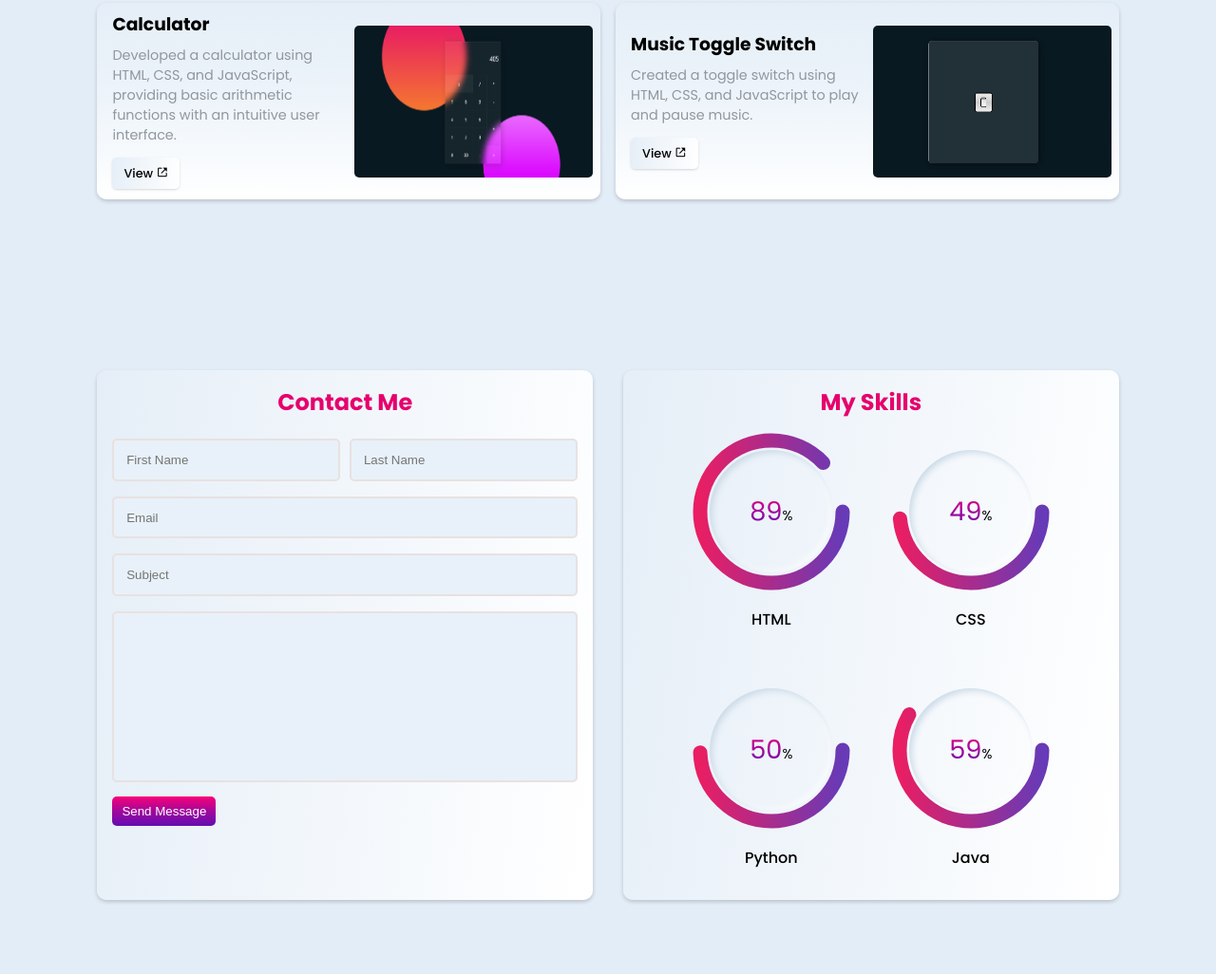
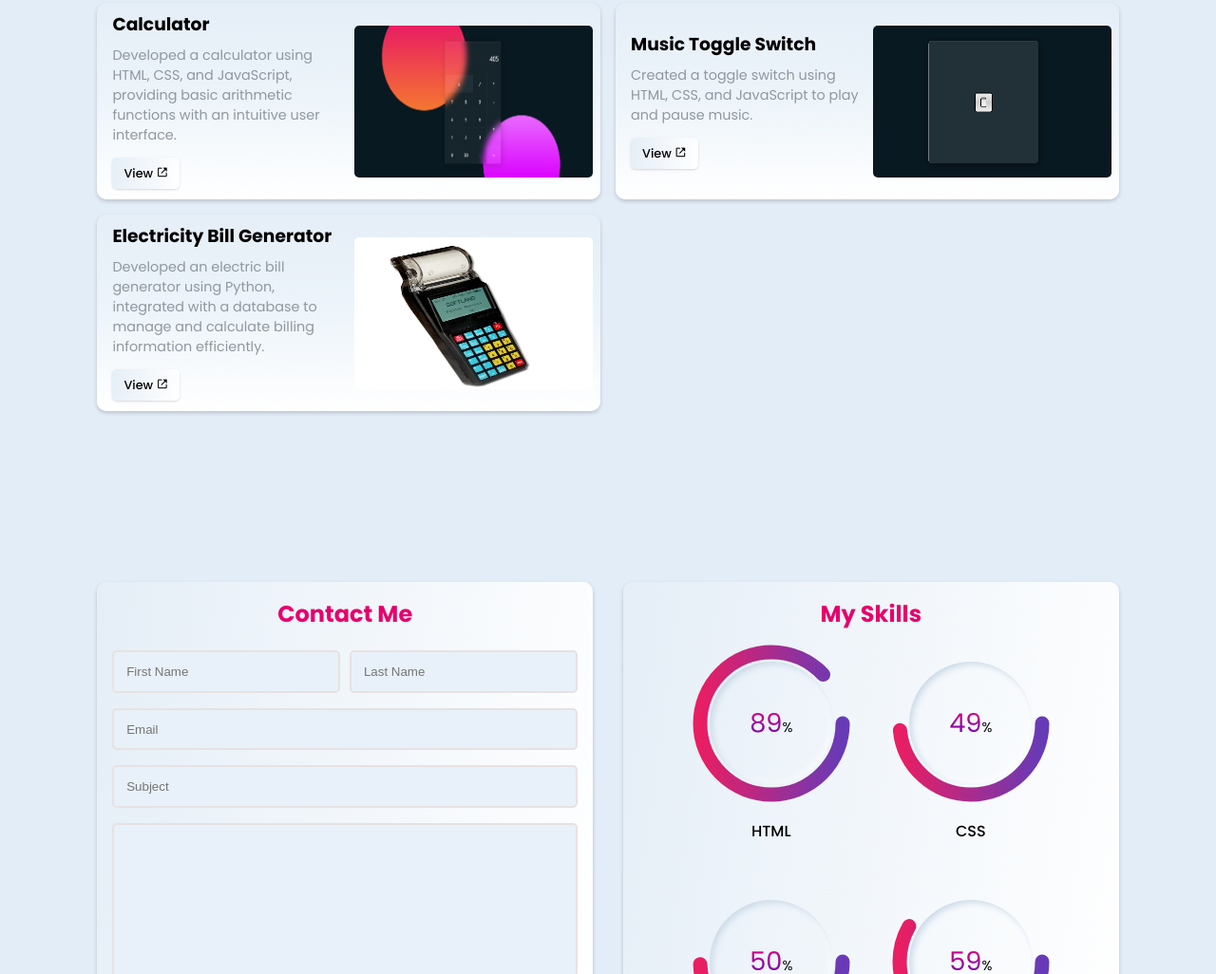
Before and after one commit to shakeel071/Portfolio, a plain HTML site: page index.html in a window 1280 px wide. Shown: the part 2835-3861 px from the top of the page at 95% size. Drawn offline with nearby package versions, Linux system fonts and the light colour scheme.

Commit message:
smaller python

```diff
--- a/index.html
+++ b/index.html
@@ -173,6 +173,9 @@
             </div>
         </div>
     </section>
+
+    <!-- ------------------ Project Section--------------  -->
+
     <section class="project" id="project">
         <div class="main-text">
             <h2 class="headings">My Projects</h2>
@@ -289,6 +292,16 @@
                 </div>
                 <div class="project-image">
                     <img src="image/switch.png" alt="">
+                </div>
+            </div>
+            <div class="project-box mix python">
+                <div class="project-content">
+                    <h3>Electricity Bill Generator</h3>
+                    <p>Developed an electric bill generator using Python, integrated with a database to manage and calculate billing information efficiently.</p>
+                    <a href="https://github.com/shakeel071/ElectriC_Bill" class="read-more">View <i class='bx bx-link-external'></i></a>
+                </div>
+                <div class="project-image">
+                    <img src="image/bill.webp" alt="">
                 </div>
             </div>
         </div>
```
Also changed, not shown: image/bill.webp (added).
